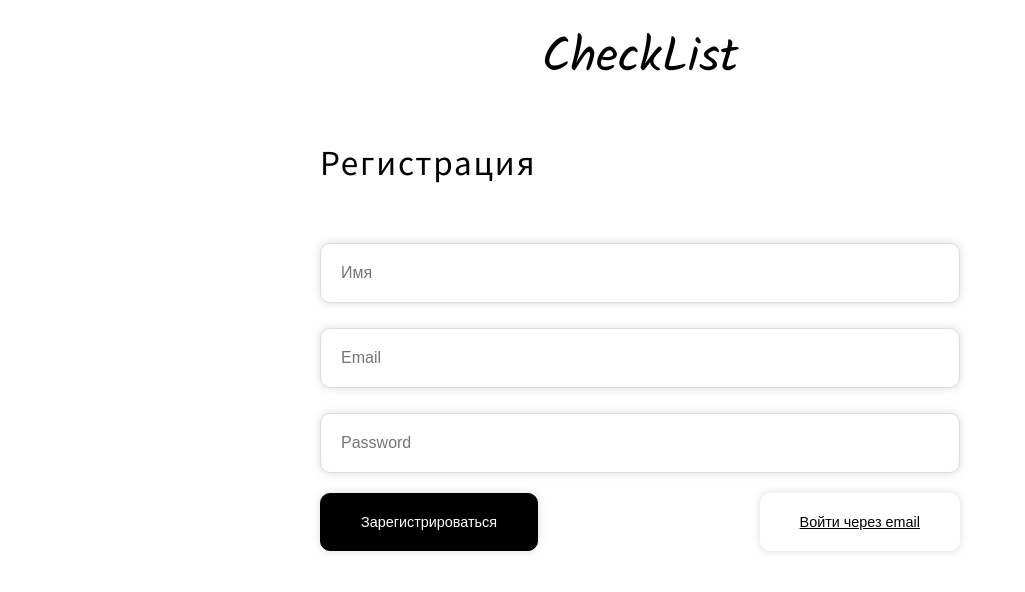
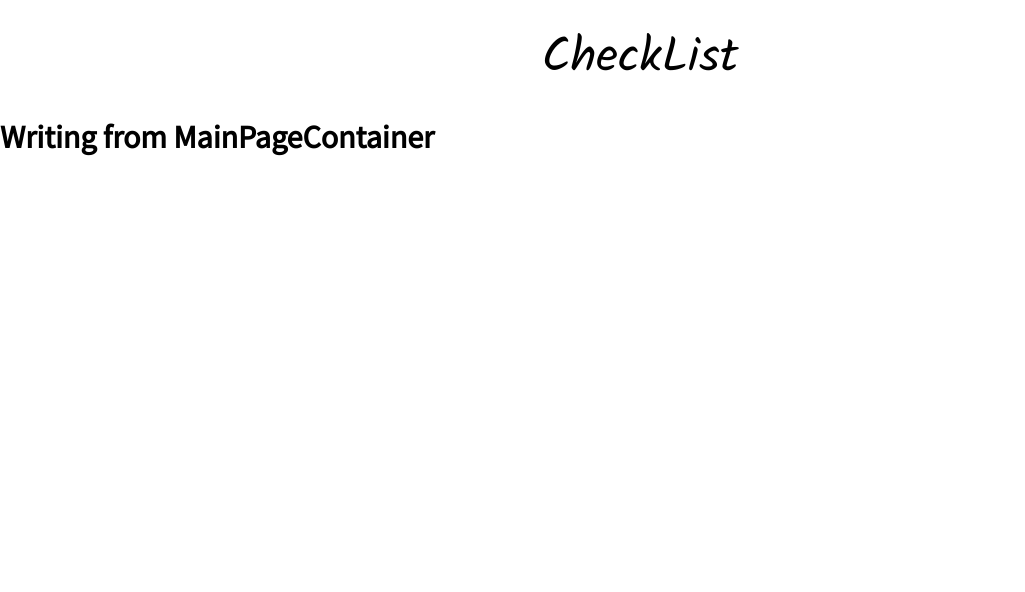
Before and after one commit to gtd-checklist/checklist-web, a React app: page / in a window 1280 px wide. Shown: the top 592 px of the page, without its empty margins (0-1025 px from the left). Built offline with nearby package versions, Linux system fonts and the light colour scheme; what react-router-redux would draw is missing.

Commit message:
basic routing setup

```diff
--- a/package.json
+++ b/package.json
@@ -1,7 +1,7 @@
 {
   "name": "checklist-web",
   "version": "1.0.0",
-  "main": "index.js",
+  "main": "index.jsx",
   "scripts": {
     "clean": "rimraf -f ./dist",
     "start": "webpack-dev-server --hot --env.development",
--- /dev/null
+++ b/src/containers/LoginContainer.jsx
@@ -0,0 +1,10 @@
+import React, { PureComponent } from 'react';
+
+// eslint-disable-next-line react/prefer-stateless-function
+export default class LoginContainer extends PureComponent {
+  render() {
+    return (
+      <h1>Writing from LoginContainer</h1>
+    );
+  }
+}
--- /dev/null
+++ b/src/containers/MainPageContainer.jsx
@@ -0,0 +1,10 @@
+import React, { PureComponent } from 'react';
+
+// eslint-disable-next-line react/prefer-stateless-function
+export default class MainPageContainer extends PureComponent {
+  render() {
+    return (
+      <h1>Writing from MainPageContainer</h1>
+    );
+  }
+}
--- a/src/createStore.js
+++ b/src/createStore.js
@@ -1,11 +1,9 @@
 import { createStore, applyMiddleware, compose } from 'redux';
 import thunk from 'redux-thunk';
 import { routerMiddleware } from 'react-router-redux';
-import createHistory from 'history/createHashHistory';
 
 import { rootReducer } from './services/rootReducer';
-
-export const history = createHistory();
+import { history } from './index';
 
 export function configureStore() {
   let composeEnhancers;
--- a/src/index.js
+++ b/src/index.jsx
@@ -2,23 +2,31 @@ import React, { Fragment } from 'react';
 import ReactDOM from 'react-dom';
 import { AppContainer } from 'react-hot-loader';
 import { Provider } from 'react-redux';
+import { Router, Route, Switch } from 'react-router-dom';
+import { createBrowserHistory } from 'history';
 
 import { configureStore } from './createStore';
 import { GlobalStyle } from './globalStyle';
 
+import routes from './routes';
 import { Logo } from './components/Logo';
-import { RegistrationContainer } from './containers/RegistrationContainer';
 
 const store = configureStore();
 
+export const history = createBrowserHistory();
+
 const App = () => (
+  <Router history={history}>
     <Provider store={store}>
       <Fragment>
         <GlobalStyle />
         <Logo />
-      <RegistrationContainer />
+        <Switch>
+          { routes.map((route, index) => <Route key={index} {...route} />) }
+        </Switch>
       </Fragment>
     </Provider>
+  </Router>
 );
 
 const render = (Component) => {
--- /dev/null
+++ b/src/routes.js
@@ -0,0 +1,21 @@
+import { RegistrationContainer } from './containers/RegistrationContainer';
+import MainPageContainer from './containers/MainPageContainer';
+import LoginContainer from './containers/LoginContainer';
+
+export default [
+  {
+    path: '/',
+    component: MainPageContainer,
+    exact: true
+  },
+  {
+    path: '/registration',
+    component: RegistrationContainer,
+    exact: true
+  },
+  {
+    path: '/login',
+    component: LoginContainer,
+    exact: true
+  }
+];
--- a/webpack/parts.js
+++ b/webpack/parts.js
@@ -82,6 +82,7 @@ exports.devServer = () => ({
   devServer: {
     open: true,
     compress: true,
+    historyApiFallback: true,
     port: 3000
   }
 });
--- a/webpack/paths.js
+++ b/webpack/paths.js
@@ -6,7 +6,7 @@ const src = path.join(root, 'src');
 const paths = {
   root,
   dist: path.join(root, 'dist'),
-  appIndex: path.join(src, 'index.js'),
+  appIndex: path.join(src, 'index.jsx'),
   mainTemplate: path.join(src, 'index.ejs'),
   nodeModules: path.join(root, 'node_modules')
 };
```
Lines whose indentation alone changed are shown as unchanged.
